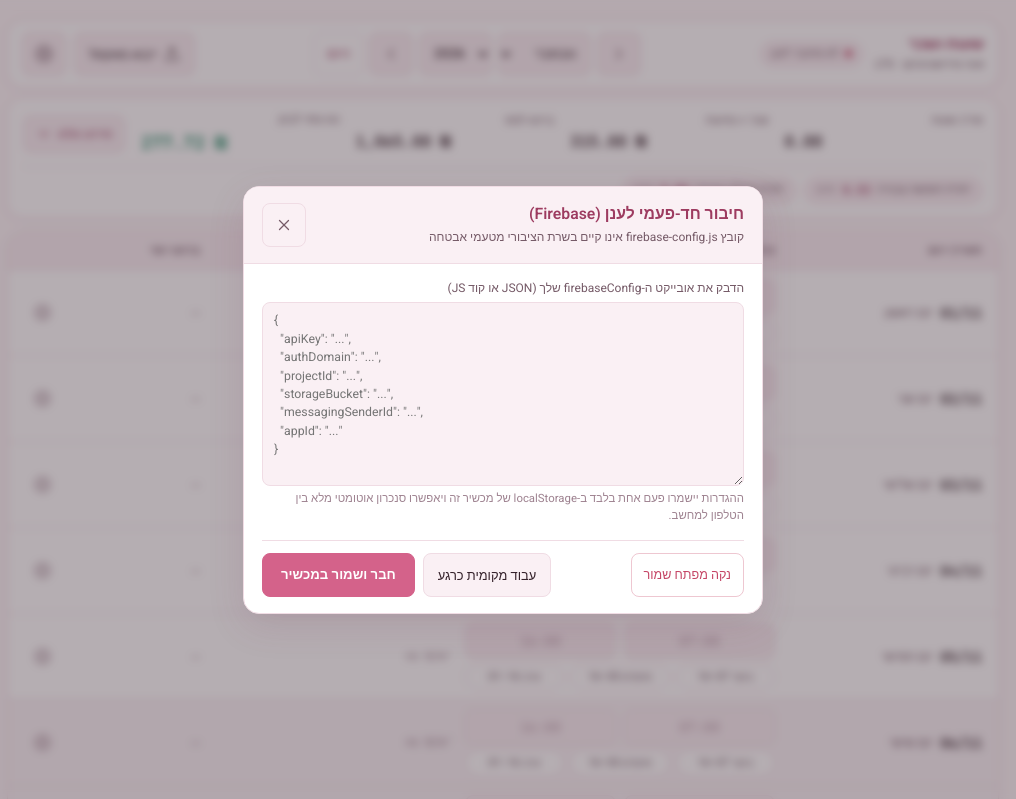
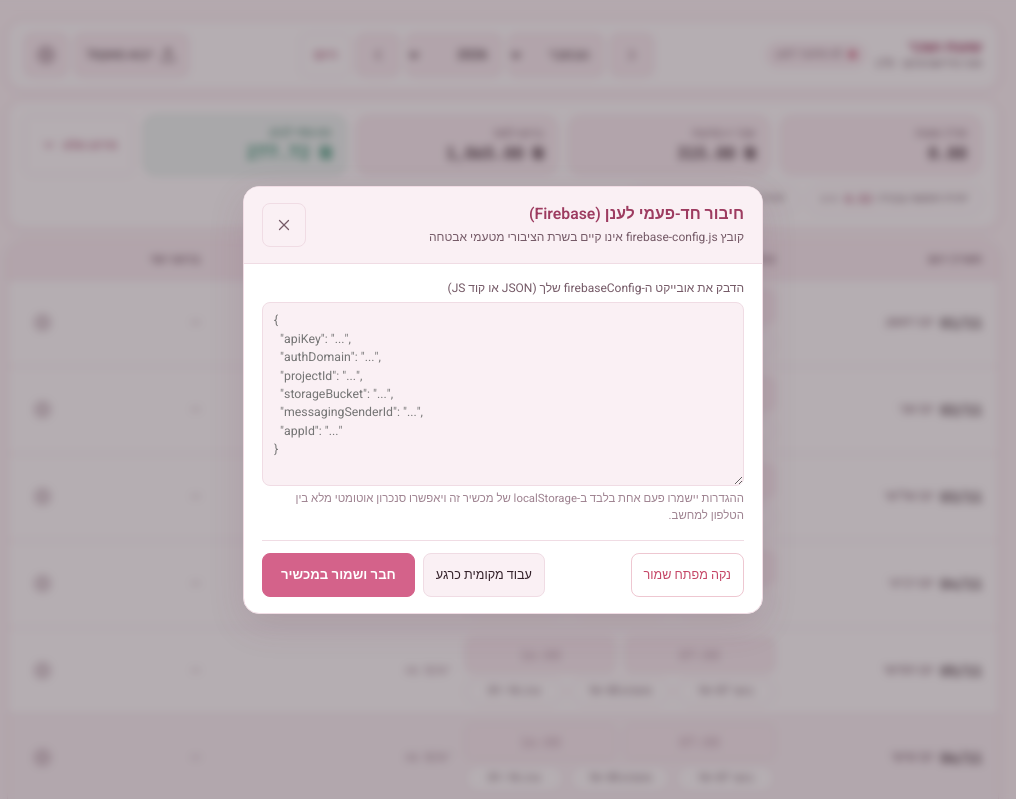
Before and after one commit to nickyashin/sal-calc, a plain HTML site: page index.html in a window 1280 px wide. Shown: the top 799 px of the page, without its empty margins (137-1153 px from the left). Drawn offline with Linux system fonts and the light colour scheme; no server answers; a script that the page names is missing.

Commit message:
Add files via upload

```diff
--- a/index.html
+++ b/index.html
@@ -22,7 +22,7 @@
     rel="stylesheet"
   />
 
-  <link rel="stylesheet" href="./style.css" />
+  <link rel="stylesheet" href="./style.css?v=5" />
 
   <!-- SheetJS CDN for client-side Excel (.xlsx / .xls / .csv) import -->
   <script src="https://cdn.sheetjs.com/xlsx-0.20.3/package/dist/xlsx.full.min.js" defer></script>
--- a/style.css
+++ b/style.css
@@ -26,7 +26,8 @@
 
   /* Semantic Accents (Soft & Harmonious) */
   --sage-emerald: #1F8A65;
-  --sage-soft: rgba(31, 138, 101, 0.10);
+  --sage-soft: rgba(31, 138, 101, 0.08);
+  --sage-border: rgba(31, 138, 101, 0.24);
 
   --berry-red: #C54666;
   --berry-soft: rgba(197, 70, 102, 0.10);
@@ -76,6 +77,12 @@ body {
   unicode-bidi: isolate;
 }
 
+/* Keep select elements RTL so dropdown chevrons always align consistently */
+select.mono {
+  direction: rtl;
+  unicode-bidi: normal;
+}
+
 [hidden] {
   display: none !important;
 }
@@ -84,19 +91,21 @@ body {
 .app-shell {
   max-width: 1040px;
   margin: 0 auto;
-  padding: 12px 12px 52px;
+  padding: 10px 10px 56px;
 }
 
 /* ==========================================================================
-   Top Bar
+   Top Bar (Mobile-First Clean 2-Row Layout -> Single Row on Desktop)
    ========================================================================== */
 .top-bar {
-  display: flex;
-  flex-wrap: wrap;
+  display: grid;
+  grid-template-columns: 1fr auto;
+  grid-template-areas:
+    "brand actions"
+    "nav nav";
   align-items: center;
-  justify-content: space-between;
   gap: 10px;
-  padding: 11px 14px;
+  padding: 12px;
   background-color: var(--bg-surface);
   border: 1px solid var(--border-subtle);
   border-radius: var(--radius-lg);
@@ -105,25 +114,29 @@ body {
 }
 
 .top-bar-right {
+  grid-area: brand;
   display: flex;
   align-items: center;
-  gap: 12px;
+  flex-wrap: wrap;
+  gap: 8px 10px;
+  min-width: 0;
 }
 
 .brand-block {
   display: flex;
   flex-direction: column;
+  line-height: 1.25;
 }
 
 .brand-title {
-  font-size: 1.04rem;
+  font-size: 1.02rem;
   font-weight: 700;
   letter-spacing: -0.01em;
   color: var(--rose-deep);
 }
 
 .brand-subtitle {
-  font-size: 0.78rem;
+  font-size: 0.76rem;
   color: var(--text-secondary);
 }
 
@@ -131,12 +144,13 @@ body {
   display: inline-flex;
   align-items: center;
   gap: 6px;
-  padding: 4px 10px;
+  padding: 3px 9px;
   border-radius: 999px;
   border: 1px solid var(--border-subtle);
   background-color: var(--bg-blush-soft);
-  font-size: 0.74rem;
+  font-size: 0.72rem;
   color: var(--text-secondary);
+  white-space: nowrap;
 }
 
 .sync-dot {
@@ -144,6 +158,7 @@ body {
   height: 7px;
   border-radius: 50%;
   background-color: var(--text-muted);
+  flex-shrink: 0;
 }
 
 .sync-dot.synced {
@@ -159,18 +174,25 @@ body {
 }
 
 .month-nav {
+  grid-area: nav;
   display: flex;
   align-items: center;
+  justify-content: space-between;
   gap: 6px;
+  width: 100%;
 }
 
 .month-selectors {
   display: flex;
   align-items: center;
   gap: 6px;
+  flex: 1;
+  min-width: 0;
 }
 
 .select-compact {
+  flex: 1;
+  min-width: 0;
   height: var(--touch-min);
   padding: 0 10px;
   background-color: var(--bg-blush-soft);
@@ -178,7 +200,7 @@ body {
   border: 1px solid var(--border-subtle);
   border-radius: var(--radius-sm);
   font-family: var(--font-sans);
-  font-size: 0.9rem;
+  font-size: 0.88rem;
   font-weight: 500;
   cursor: pointer;
 }
@@ -190,9 +212,11 @@ body {
 }
 
 .top-bar-actions {
+  grid-area: actions;
   display: flex;
   align-items: center;
-  gap: 8px;
+  justify-content: flex-end;
+  gap: 6px;
 }
 
 /* Buttons */
@@ -209,6 +233,7 @@ button {
   width: var(--touch-min);
   height: var(--touch-min);
   padding: 0;
+  flex-shrink: 0;
   background-color: var(--bg-blush-soft);
   color: var(--text-secondary);
   border: 1px solid var(--border-subtle);
@@ -225,15 +250,16 @@ button {
   display: inline-flex;
   align-items: center;
   justify-content: center;
-  gap: 7px;
+  gap: 6px;
   height: var(--touch-min);
-  padding: 0 14px;
+  padding: 0 12px;
   background-color: var(--bg-blush-soft);
   color: var(--text-primary);
   border: 1px solid var(--border-subtle);
   border-radius: var(--radius-sm);
-  font-size: 0.86rem;
+  font-size: 0.84rem;
   font-weight: 500;
+  white-space: nowrap;
 }
 
 .btn-secondary:hover {
@@ -248,13 +274,14 @@ button {
   justify-content: center;
   gap: 6px;
   height: var(--touch-min);
-  padding: 0 13px;
+  padding: 0 12px;
   background-color: var(--rose-today-bg);
   color: var(--rose-deep);
   border: 1px solid var(--border-strong);
   border-radius: var(--radius-sm);
-  font-size: 0.84rem;
+  font-size: 0.82rem;
   font-weight: 600;
+  white-space: nowrap;
 }
 
 .btn-install:hover {
@@ -269,12 +296,14 @@ button {
   justify-content: center;
   height: var(--touch-min);
   padding: 0 12px;
+  flex-shrink: 0;
   background-color: transparent;
   color: var(--rose-deep);
   border: 1px solid var(--border-subtle);
   border-radius: var(--radius-sm);
   font-size: 0.84rem;
   font-weight: 500;
+  white-space: nowrap;
 }
 
 .btn-subtle:hover {
@@ -320,49 +349,72 @@ button {
 }
 
 /* ==========================================================================
-   Sticky Monthly Summary Card
+   Sticky Monthly Summary Card (Aligned Metric Tiles)
    ========================================================================== */
 .summary-card {
   position: sticky;
-  top: 8px;
+  top: 6px;
   z-index: 30;
-  background-color: rgba(255, 255, 255, 0.96);
+  background-color: rgba(255, 255, 255, 0.97);
   backdrop-filter: blur(10px);
   -webkit-backdrop-filter: blur(10px);
   border: 1px solid var(--border-subtle);
   border-radius: var(--radius-lg);
   box-shadow: var(--shadow-soft);
-  padding: 13px 15px;
-  margin-bottom: 14px;
+  padding: 12px;
+  margin-bottom: 12px;
 }
 
 .summary-primary-row {
   display: grid;
-  grid-template-columns: repeat(2, 1fr);
-  gap: 10px 12px;
-  align-items: center;
+  grid-template-columns: repeat(2, minmax(0, 1fr));
+  gap: 8px;
+  align-items: stretch;
 }
 
 .metric-item {
   display: flex;
   flex-direction: column;
-  gap: 2px;
+  align-items: flex-start;
+  justify-content: center;
+  gap: 3px;
+  padding: 9px 11px;
+  background-color: var(--bg-blush-soft);
+  border: 1px solid var(--border-subtle);
+  border-radius: var(--radius-md);
+  text-align: right;
+  min-width: 0;
 }
 
 .metric-label {
   font-size: 0.74rem;
+  font-weight: 500;
   color: var(--text-secondary);
+  line-height: 1.2;
 }
 
 .metric-value {
-  font-size: 1.05rem;
+  font-size: 1.02rem;
   font-weight: 600;
   color: var(--text-primary);
+  text-align: right;
+  line-height: 1.25;
+  white-space: nowrap;
+}
+
+.metric-net {
+  background-color: var(--sage-soft);
+  border-color: var(--sage-border);
+}
+
+.metric-net .metric-label {
+  color: #1A6E50;
 }
 
 .metric-net .metric-value {
   color: var(--sage-emerald);
-  font-size: 1.18rem;
+  font-size: 1.1rem;
+  font-weight: 700;
 }
 
 .summary-toggle-btn {
@@ -371,14 +423,15 @@ button {
   align-items: center;
   justify-content: center;
   gap: 6px;
-  height: 36px;
-  padding: 0 12px;
-  background-color: var(--bg-blush-soft);
+  height: 38px;
+  padding: 0 14px;
+  background-color: var(--bg-surface);
   color: var(--rose-deep);
   border: 1px solid var(--border-subtle);
   border-radius: var(--radius-sm);
   font-size: 0.82rem;
   font-weight: 500;
+  white-space: nowrap;
 }
 
 .summary-toggle-btn:hover {
@@ -396,24 +449,25 @@ button {
 
 /* Accrued Leave Balances Strip */
 .leave-strip {
-  display: flex;
-  flex-wrap: wrap;
+  display: grid;
+  grid-template-columns: repeat(2, minmax(0, 1fr));
   gap: 8px;
-  margin-top: 10px;
-  padding-top: 10px;
-  border-top: 1px solid var(--border-subtle);
+  margin-top: 8px;
 }
 
 .leave-pill {
-  display: inline-flex;
+  display: flex;
   align-items: center;
-  gap: 6px;
-  padding: 4px 11px;
-  background-color: var(--bg-blush-soft);
+  justify-content: center;
+  flex-wrap: wrap;
+  gap: 5px;
+  padding: 6px 10px;
+  background-color: var(--bg-surface);
   border: 1px solid var(--border-subtle);
-  border-radius: 999px;
-  font-size: 0.78rem;
+  border-radius: var(--radius-sm);
+  font-size: 0.76rem;
   color: var(--text-secondary);
+  text-align: center;
 }
 
 .leave-pill-value {
@@ -422,7 +476,7 @@ button {
 }
 
 .leave-pill-unit {
-  font-size: 0.74rem;
+  font-size: 0.72rem;
   color: var(--text-muted);
 }
 
@@ -456,16 +510,17 @@ button {
   align-items: center;
   justify-content: space-between;
   gap: 10px;
-  font-size: 0.84rem;
+  font-size: 0.83rem;
   color: var(--text-secondary);
 }
 
 .breakdown-row .mono {
   color: var(--text-primary);
+  white-space: nowrap;
 }
 
 .breakdown-subtotal {
-  padding-top: 5px;
+  padding-top: 6px;
   margin-top: 2px;
   border-top: 1px dashed var(--border-strong);
   font-weight: 600;
@@ -473,7 +528,7 @@ button {
 }
 
 .breakdown-meta {
-  font-size: 0.76rem;
+  font-size: 0.75rem;
   color: var(--text-muted);
   padding-top: 2px;
 }
@@ -551,11 +606,11 @@ button {
   display: flex;
   align-items: center;
   flex-wrap: wrap;
-  gap: 7px;
+  gap: 6px;
 }
 
 .day-date-num {
-  font-size: 0.93rem;
+  font-size: 0.92rem;
   font-weight: 600;
   color: var(--text-primary);
 }
@@ -570,9 +625,10 @@ button {
   align-items: center;
   padding: 2px 8px;
   border-radius: 999px;
-  font-size: 0.72rem;
+  font-size: 0.71rem;
   font-weight: 500;
   border: 1px solid transparent;
+  line-height: 1.3;
 }
 
 .badge-today {
@@ -617,7 +673,7 @@ button {
   grid-area: inputs;
   display: flex;
   flex-direction: column;
-  gap: 6px;
+  gap: 7px;
 }
 
 .time-inputs-pair {
@@ -635,6 +691,7 @@ button {
 .time-field-label {
   font-size: 0.72rem;
   color: var(--text-muted);
+  text-align: right;
 }
 
 .time-input {
@@ -672,22 +729,23 @@ button {
 }
 
 .quick-fill-bar {
-  display: flex;
-  align-items: center;
+  display: grid;
+  grid-template-columns: repeat(3, minmax(0, 1fr));
   gap: 6px;
 }
 
 .quick-fill-btn {
-  flex: 1;
-  min-height: 34px;
-  padding: 4px 8px;
+  min-height: 36px;
+  padding: 4px 6px;
   background-color: var(--bg-surface);
   color: var(--text-secondary);
   border: 1px solid var(--border-subtle);
   border-radius: 999px;
-  font-size: 0.75rem;
+  font-size: 0.74rem;
   font-weight: 500;
   white-space: nowrap;
+  overflow: hidden;
+  text-overflow: ellipsis;
 }
 
 .quick-fill-btn:hover {
@@ -723,7 +781,7 @@ button {
 }
 
 .shift-tag {
-  font-size: 0.74rem;
+  font-size: 0.73rem;
   color: var(--rose-deep);
   background-color: var(--bg-blush-soft);
   border: 1px solid var(--border-subtle);
@@ -739,6 +797,7 @@ button {
   font-size: 0.94rem;
   font-weight: 600;
   color: var(--text-primary);
+  white-space: nowrap;
 }
 
 .day-gross-cell.is-empty {
@@ -886,12 +945,7 @@ button {
   color: var(--rose-deep);
 }
 
-.form-grid-2 {
-  display: grid;
-  grid-template-columns: 1fr;
-  gap: 10px;
-}
-
+.form-grid-2,
 .form-grid-3 {
   display: grid;
   grid-template-columns: 1fr;
@@ -1001,14 +1055,66 @@ button {
     padding: 20px 24px 64px;
   }
 
+  .top-bar {
+    display: flex;
+    flex-wrap: nowrap;
+    align-items: center;
+    justify-content: space-between;
+    padding: 12px 16px;
+  }
+
+  .month-nav {
+    width: auto;
+    justify-content: center;
+  }
+
+  .month-selectors {
+    flex: initial;
+  }
+
+  .select-compact {
+    flex: initial;
+    min-width: 96px;
+  }
+
+  .summary-card {
+    padding: 14px 16px;
+  }
+
   .summary-primary-row {
-    grid-template-columns: repeat(4, 1fr) auto;
-    gap: 16px;
+    grid-template-columns: repeat(4, minmax(0, 1fr)) auto;
+    gap: 10px;
+  }
+
+  .metric-item {
+    padding: 10px 14px;
+  }
+
+  .metric-value {
+    font-size: 1.08rem;
+  }
+
+  .metric-net .metric-value {
+    font-size: 1.18rem;
   }
 
   .summary-toggle-btn {
     grid-column: auto;
-    height: 38px;
+    height: auto;
+    padding: 0 16px;
+  }
+
+  .leave-strip {
+    display: flex;
+    flex-wrap: wrap;
+    justify-content: flex-start;
+    gap: 8px;
+    margin-top: 10px;
+  }
+
+  .leave-pill {
+    padding: 5px 12px;
+    border-radius: 999px;
   }
 
   .breakdown-grid {
@@ -1062,8 +1168,8 @@ button {
   }
 
   .quick-fill-btn {
-    min-height: 26px;
-    padding: 2px 7px;
+    min-height: 27px;
+    padding: 2px 6px;
     font-size: 0.72rem;
   }
 
@@ -1090,13 +1196,15 @@ button {
   }
 }
 
-@media (max-width: 520px) {
-  .top-bar {
-    padding: 10px;
-  }
-
+@media (max-width: 600px) {
   .btn-secondary .btn-label,
   .btn-install .btn-label {
     display: none;
   }
+
+  .btn-secondary,
+  .btn-install {
+    width: var(--touch-min);
+    padding: 0;
+  }
 }
--- a/sw.js
+++ b/sw.js
@@ -1,7 +1,7 @@
 /**
  * sw.js — Service Worker עבור התקנה כאפליקציית מסך בית (PWA) ועבודה חלקה גם ללא קליטה
  */
-const CACHE_NAME = "anna-shift-calc-rose-v4";
+const CACHE_NAME = "anna-shift-calc-rose-v5";
 const APP_SHELL_ASSETS = [
   "./",
   "./index.html",
```
